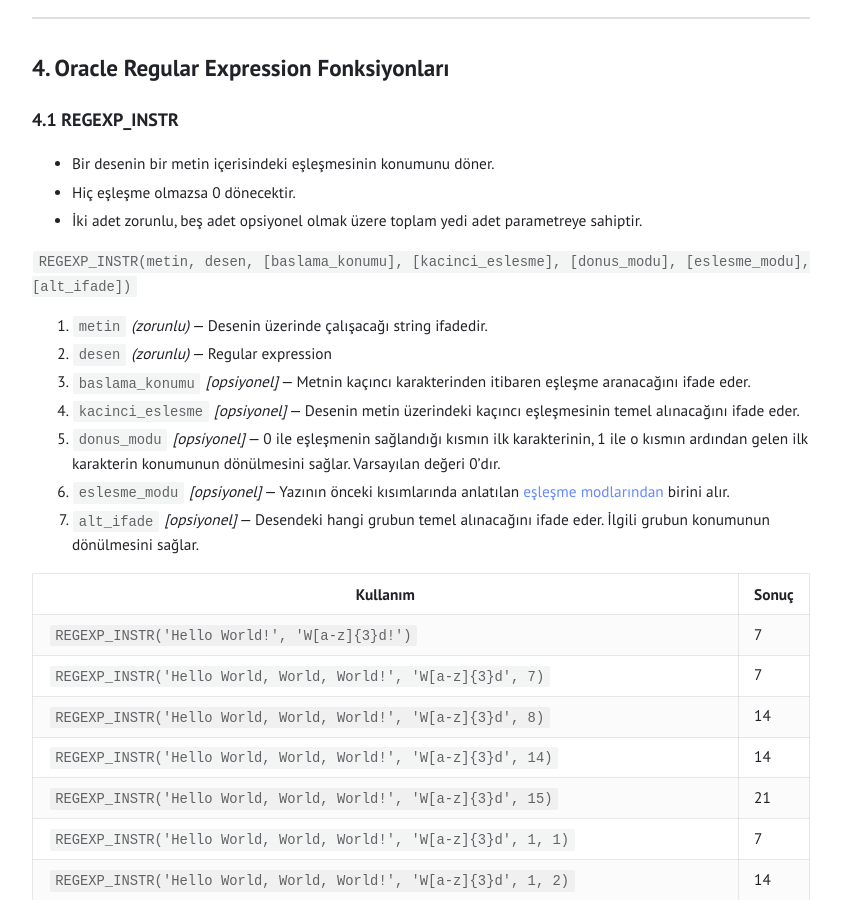
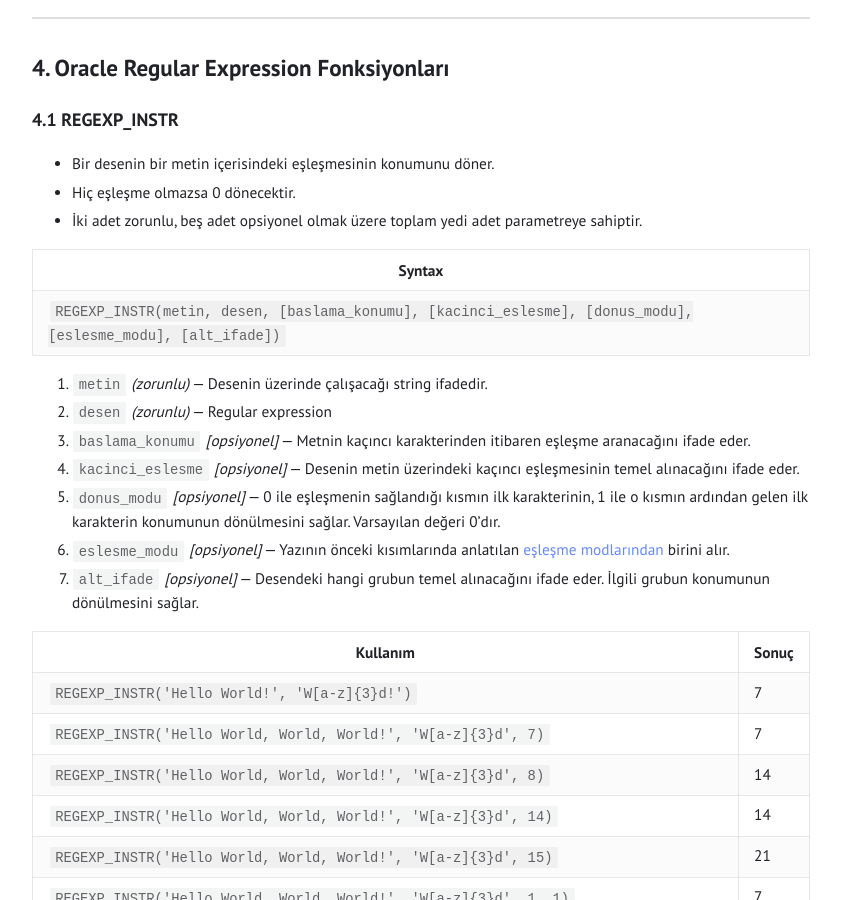
Before and after one commit to tunahanoguz/tunahanoguz.github.io, a Jekyll site: the page built from _posts/2025-05-05-oracle-regular-expressions.md, in a window 1280 px wide and 900 px high, scrolled down 6127 px. Shown: the whole window, without its empty margins (219-1060 px from the left). Built offline with Jekyll 4.4.1, drawn with Linux system fonts in a browser that asks for light colours.

Commit message:
Update 2025-05-05-oracle-regular-expressions.md

````diff
--- a/_posts/2025-05-05-oracle-regular-expressions.md
+++ b/_posts/2025-05-05-oracle-regular-expressions.md
@@ -154,7 +154,9 @@ Aşağıdaki tabloda [burada](#desenler-ve-aciklamalari) açıklamaları yer ala
 - Hiç eşleşme olmazsa 0 dönecektir.
 - İki adet zorunlu, beş adet opsiyonel olmak üzere toplam yedi adet parametreye sahiptir.
 
-```REGEXP_INSTR(metin, desen, [baslama_konumu], [kacinci_eslesme], [donus_modu], [eslesme_modu], [alt_ifade])```
+| Syntax                                                                                                       |
+|--------------------------------------------------------------------------------------------------------------|
+| `REGEXP_INSTR(metin, desen, [baslama_konumu], [kacinci_eslesme], [donus_modu], [eslesme_modu], [alt_ifade])` |
 
 1. ```metin``` *(zorunlu)* — Desenin üzerinde çalışacağı string ifadedir.
 2. ```desen``` *(zorunlu)* — Regular expression
````
